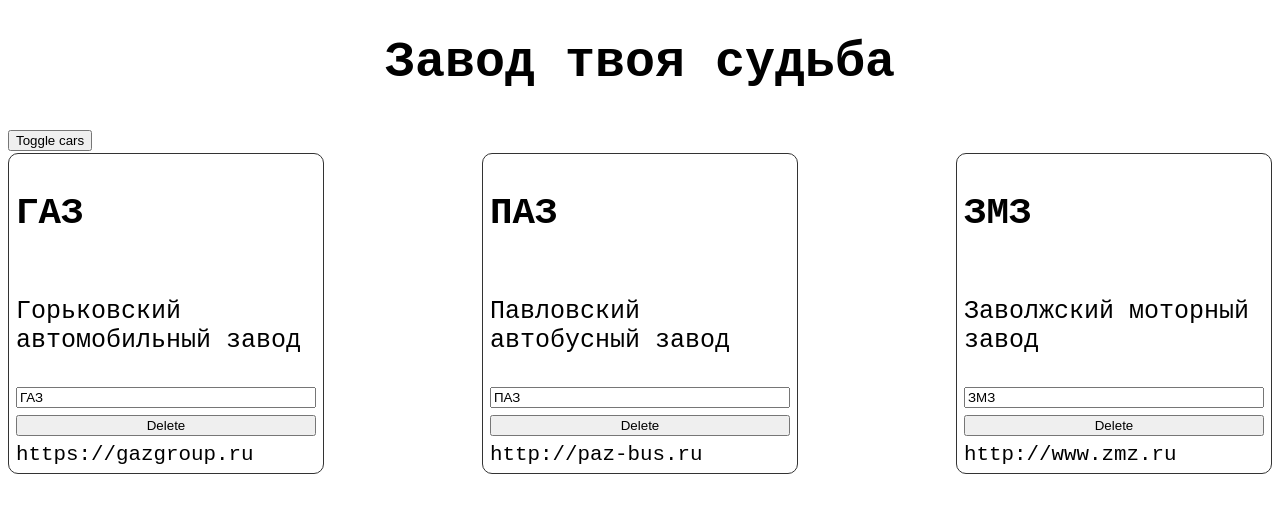
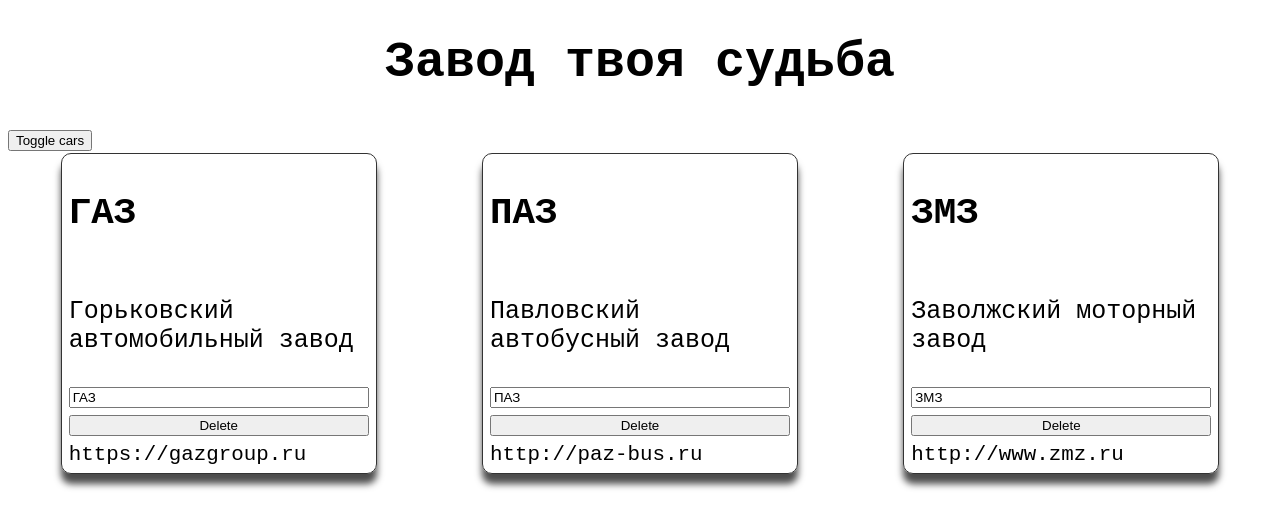
Before and after one commit to userzamt/learnreact, a React (Create React App) app: page / in a window 1280 px wide. Both pictures are taken after a click on the button "Toggle cars". Shown: the top 528 px of the page. Built offline with nearby package versions, Linux system fonts and the light colour scheme.

Commit message:
inline style

```diff
--- a/src/App.css
+++ b/src/App.css
@@ -1,6 +1,6 @@
 .container {
     display: flex;
-    justify-content: space-between;
+    justify-content: space-around;
 }
 
 h1 {
--- a/src/Car/Car.jsx
+++ b/src/Car/Car.jsx
@@ -5,7 +5,11 @@
 export default (props) =>{
     console.log("Car");
     return(
-        <article className="block">
+        <article
+            className="block"
+            style={{
+                boxShadow: "0 10px 7px rgba(0,0,0,0.7)"
+        }}>
             <h2>{props.title}</h2>
             <p>{props.description}</p>
             <input type="text"  onChange={props.onChangeName} value={props.title}/>
```
